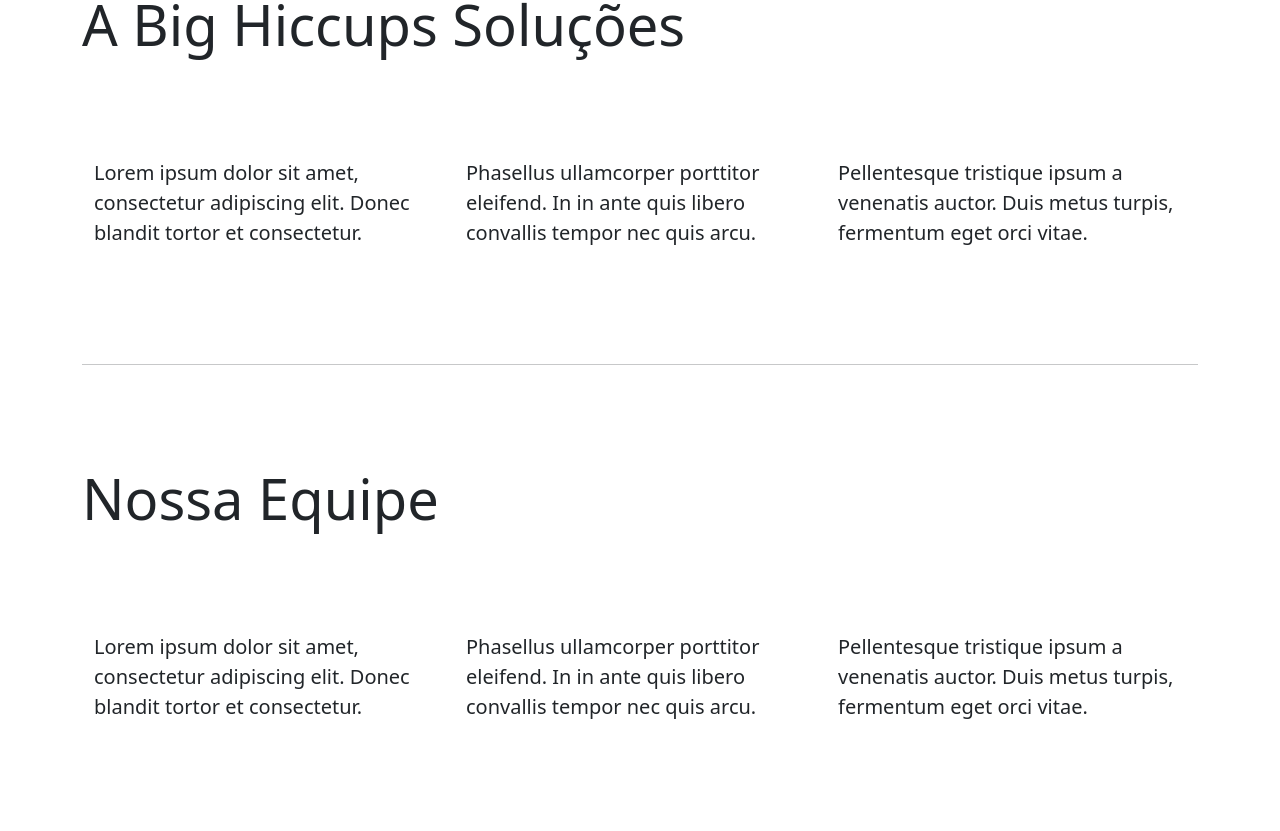
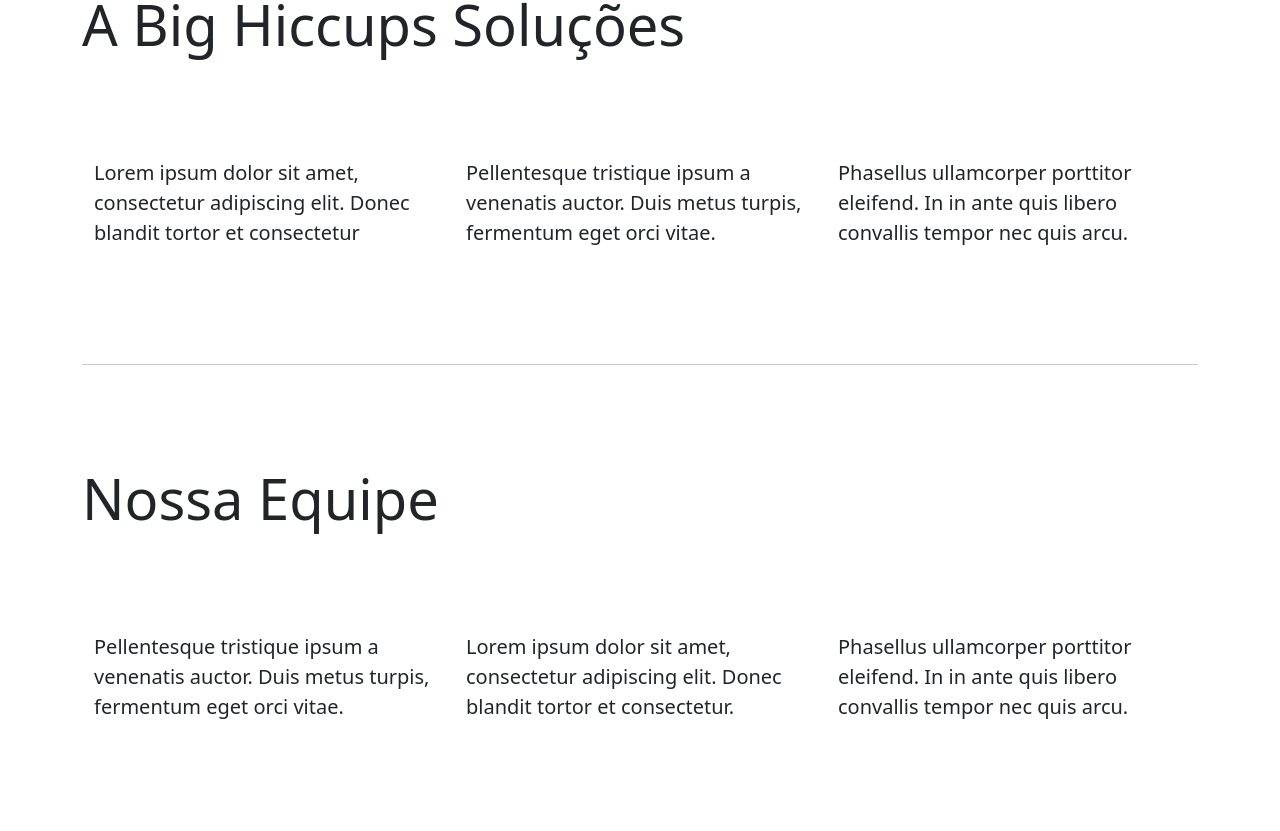
Before and after one commit to projeto-integrador-2022/qrcode-frontend, an Angular app: page /us in a window 1280 px wide. Shown: the part 409-1240 px from the top of the page. Built offline with nearby package versions, Linux system fonts and the light colour scheme.

Commit message:
[QRCT-001] Todas as paginas ate agora modeladas estao puxando dados do arquivo sentences.json em /assets/lib

```diff
--- a/src/app/features/pages/payment-plans/payment-plans.component.html
+++ b/src/app/features/pages/payment-plans/payment-plans.component.html
@@ -46,10 +46,6 @@
             <div class="jumbotron box-shadow p-5">
                 <h4 class="mb-5 text-center">{{ ITEM.TITLE }}</h4>
                 <p class="lead float-left mb-5">{{ ITEM.DESCRIPTION }}</p>
-
             </div>
-
+        </div>
     </div>
-
-
-</div>
--- a/src/app/features/pages/us/us.component.html
+++ b/src/app/features/pages/us/us.component.html
@@ -1,27 +1,21 @@
 <img class="img-responsive" src={{imageUrl}} alt="">
 <div class="container">
-    <div *ngFor="let jumbotronContent of jumbotronContent; index as i">
-
+    <div *ngFor="let ITEM of US_SENTENCES; index as i">
         <div class="jumbotron">
-
-            <h1 class="display-4">{{ jumbotronContent.title }}</h1>
-
+            <h1 class="display-4">{{ ITEM.TITLE }}</h1>
             <div class="container">
                 <div class="row">
                     <div class="col-sm">
-                        <p class="lead">{{ jumbotronContent.description1 }}</p>
+                        <p class="lead">{{ ITEM.TEXT1 }}</p>
                     </div>
                     <div class="col-sm">
-                        <p class="lead">{{ jumbotronContent.description2 }}</p>
+                        <p class="lead">{{ ITEM.TEXT2 }}</p>
                     </div>
                     <div class="col-sm">
-                        <p class="lead">{{ jumbotronContent.description3 }}</p>
+                        <p class="lead">{{ ITEM.TEXT3 }}</p>
                     </div>
                 </div>
             </div>
-
-
-
         </div>
         <div class="mt-5" *ngIf="i == size - 1">
             <app-contact-us-form></app-contact-us-form>
--- a/src/app/features/pages/us/us.component.ts
+++ b/src/app/features/pages/us/us.component.ts
@@ -1,38 +1,20 @@
 import { Component, OnInit } from '@angular/core';
+import SENTENCES from '../../../../assets/lib/sentences.json';
 
 @Component({
   selector: 'app-us',
   templateUrl: './us.component.html',
-  styleUrls: ['./us.component.scss']
+  styleUrls: ['./us.component.scss'],
 })
 export class UsComponent implements OnInit {
-  imageUrl: string = '../../../assets/images/banner-example.png'
-  constructor() { }
-
-  readonly jumbotronContent = [
-    {
-      title: 'A Big Hiccups Soluções',
-      description1: 'Lorem ipsum dolor sit amet, consectetur adipiscing elit. Donec blandit tortor et consectetur.',
-      description2: 'Phasellus ullamcorper porttitor eleifend. In in ante quis libero convallis tempor nec quis arcu.',
-      description3: 'Pellentesque tristique ipsum a venenatis auctor. Duis metus turpis, fermentum eget  orci  vitae.',
-    },
-    {
-      title: 'Nossa Equipe',
-      description1: 'Lorem ipsum dolor sit amet, consectetur adipiscing elit. Donec blandit tortor et consectetur.',
-      description2: 'Phasellus ullamcorper porttitor eleifend. In in ante quis libero convallis tempor nec quis arcu.',
-      description3: 'Pellentesque tristique ipsum a venenatis auctor. Duis metus turpis, fermentum eget  orci  vitae.',
-    },
-    {
-      title: 'Fale Conosco!',
-      description1: 'Lorem ipsum dolor sit amet, consectetur adipiscing elit. Donec blandit tortor et consectetur.',
-      description2: 'Phasellus ullamcorper porttitor eleifend. In in ante quis libero convallis tempor nec quis arcu.',
-      description3: 'Pellentesque tristique ipsum a venenatis auctor. Duis metus turpis, fermentum eget  orci  vitae.',
-    },
-  ];
-
-  size: number = this.jumbotronContent.length;
+  imageUrl: string = '../../../assets/images/banner-example.png';
+  US_SENTENCES: any;
+  size: number = 0;
+  constructor() {
+    this.US_SENTENCES = SENTENCES.US;
+  }
 
   ngOnInit(): void {
+    this.size = this.US_SENTENCES.length;
   }
-
 }
```
